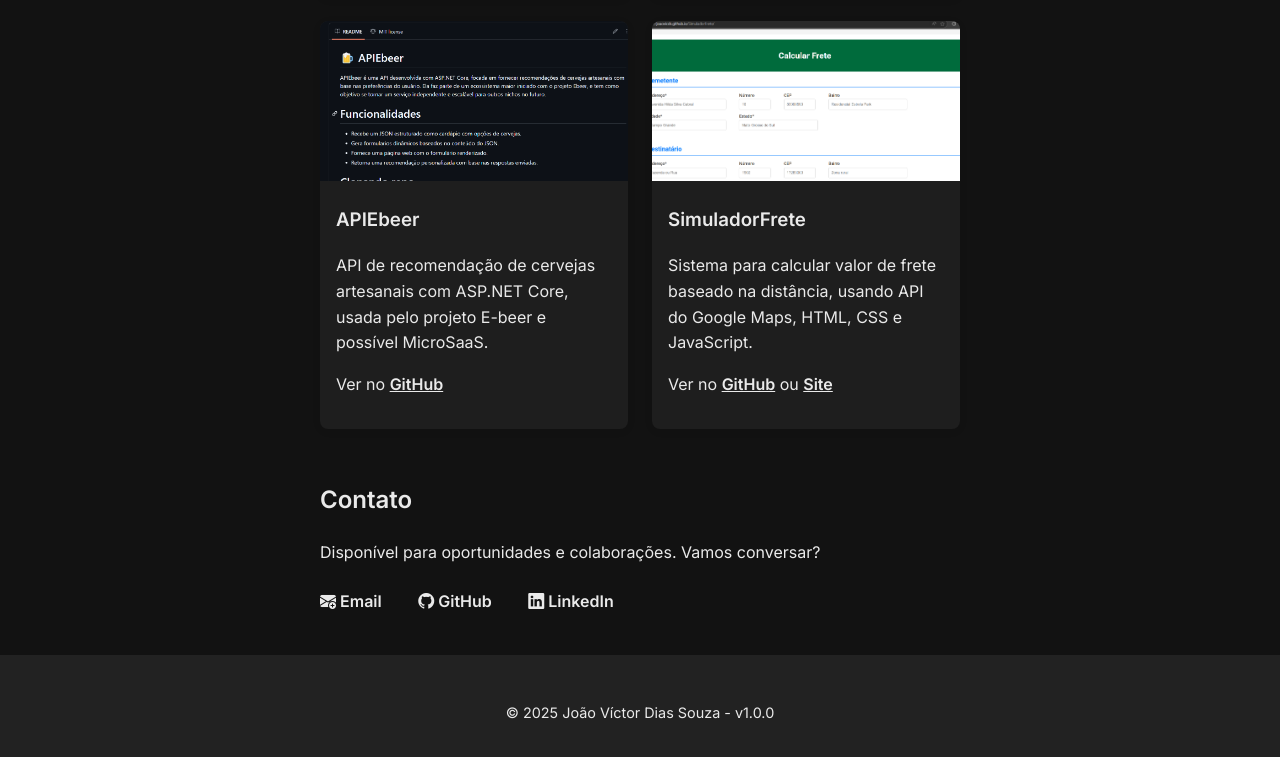
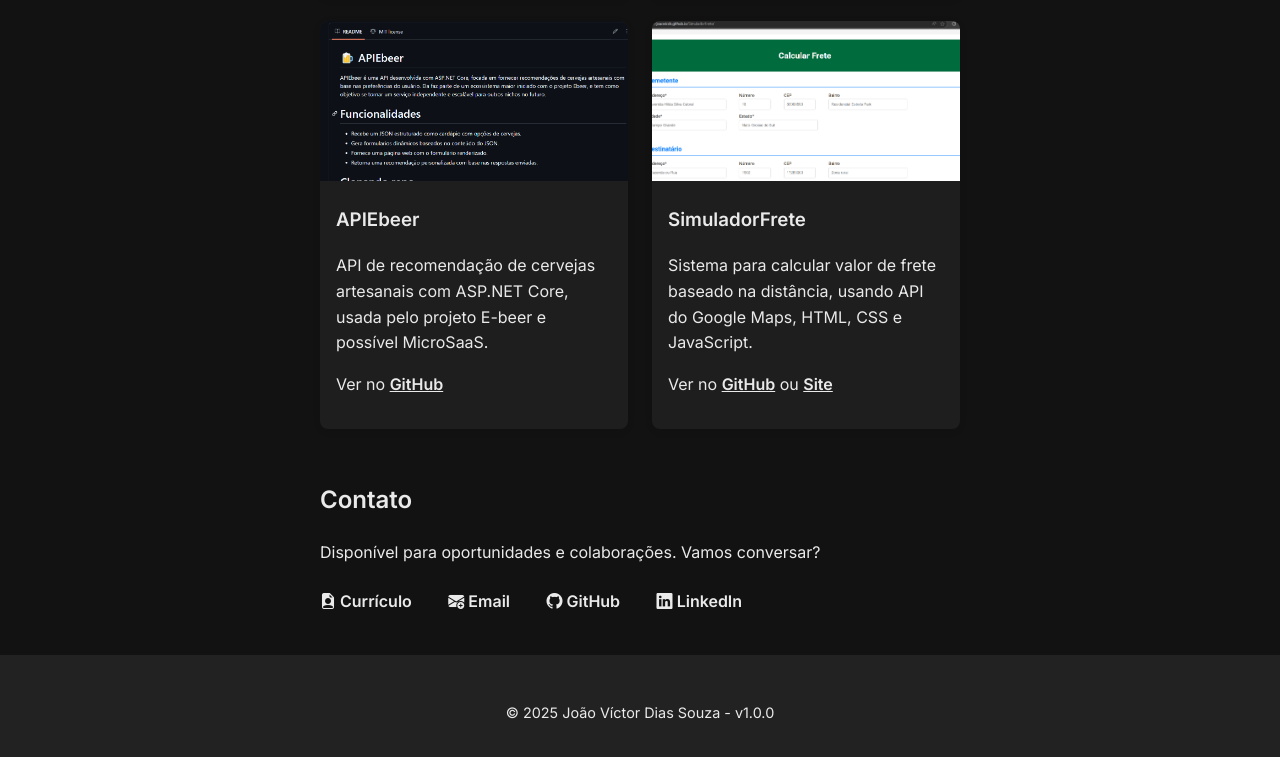
Before and after one commit to JoaoVicDS/Portfolio, a plain HTML site: page index.html in a window 1280 px wide. Shown: the part 1634-2391 px from the top of the page. Drawn offline with nearby package versions, Linux system fonts and the light colour scheme.

Commit message:
added the curriculum document

```diff
--- a/index.html
+++ b/index.html
@@ -106,6 +106,7 @@
       <h2>Contato</h2>
       <p>Disponível para oportunidades e colaborações. Vamos conversar?</p>
       <div class="contact">
+        <a href="./assets/documents/Currículo.pdf" target="_blank"><i class="bi bi-file-earmark-person-fill"></i> Currículo</a>
         <a href="mailto:diassouzajoao2@gmail.com"><i class="bi bi-envelope-plus-fill"></i> Email</a>
         <a href="https://github.com/JoaoVicDS" target="_blank"><i class="bi bi-github"></i> GitHub</a>
         <a href="https://www.linkedin.com/in/joão-víctor-dias-souza" target="_blank"><i class="bi bi-linkedin"></i> LinkedIn</a>
```
Also changed, not shown: 1 other file.
